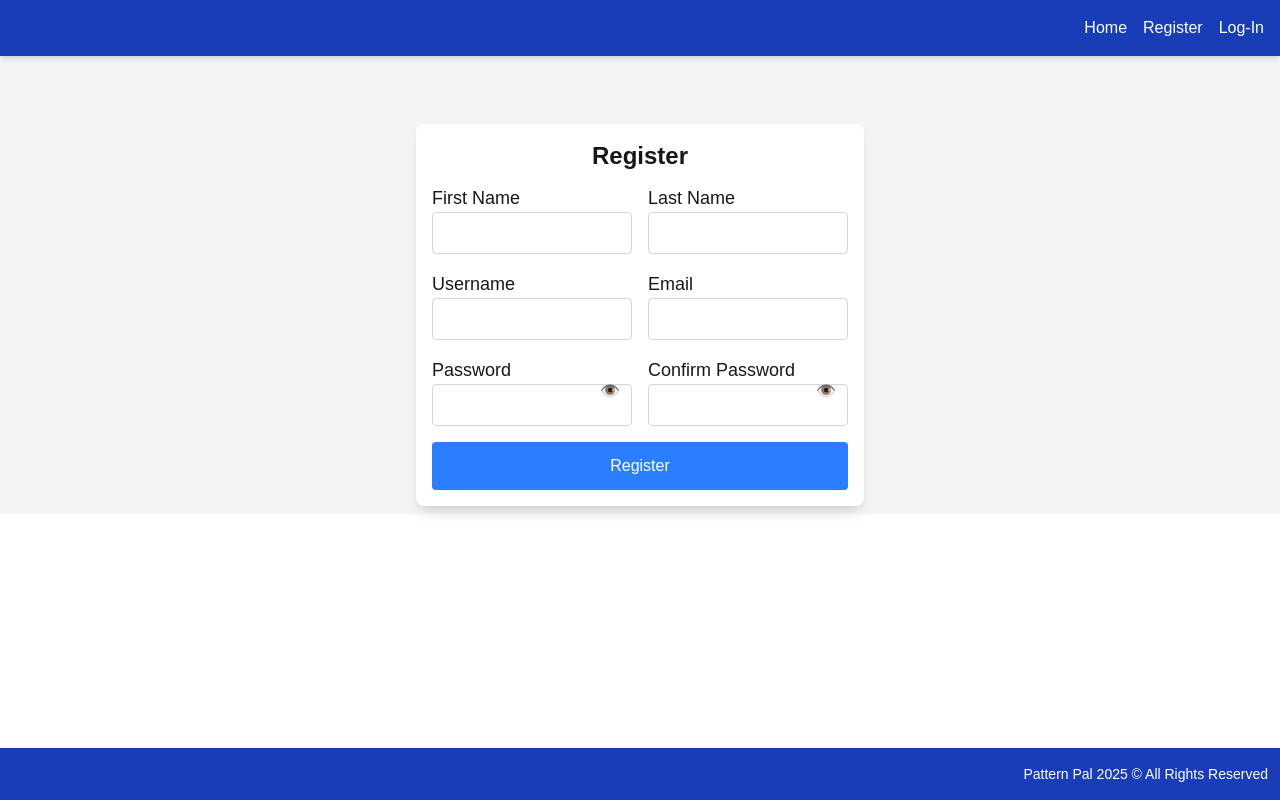
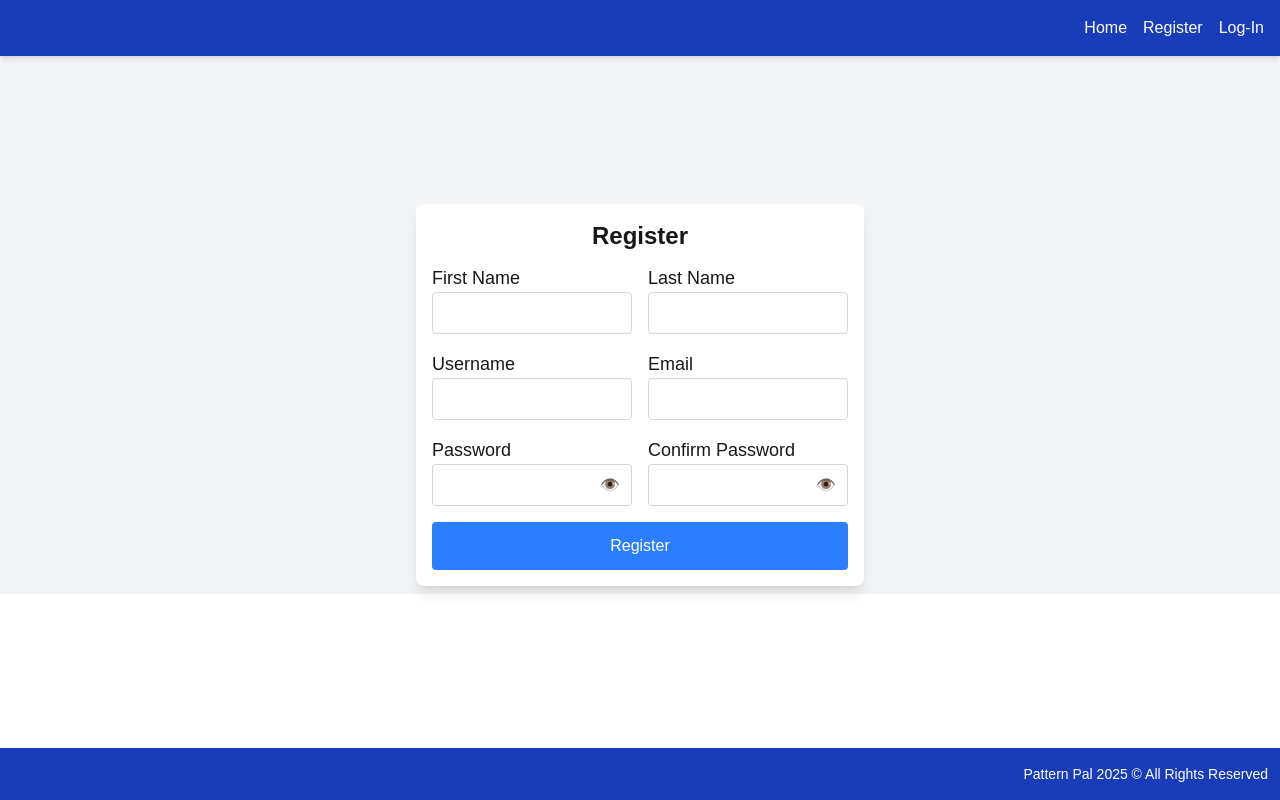
Before and after one commit to IwissManalo/PatternPal_Frontend, a Next.js app in the folder pattern_pal_frontend/: page /register in a window 1280 px wide. Built offline with nearby package versions, Linux system fonts and the light colour scheme.

Commit message:
Update page.tsx

```diff
--- a/pattern_pal_frontend/app/register/page.tsx
+++ b/pattern_pal_frontend/app/register/page.tsx
@@ -32,7 +32,7 @@ export default function Register() {
 
     return (
         <div className="flex items-center justify-center bg-gray-100 p-2">
-            <div className="mt-15 p-4 bg-white shadow-lg rounded-lg w-full max-w-md max-h-screen overflow-auto">
+            <div className="mt-35 p-4 bg-white shadow-lg rounded-lg w-full max-w-md max-h-screen overflow-auto">
                 <h1 className="text-2xl font-bold text-center mb-3">Register</h1>
                 <form onSubmit={handleSubmit} className="grid grid-cols-1 md:grid-cols-2 gap-4">
                     <div>
@@ -96,7 +96,7 @@ export default function Register() {
                         />
                         <span
                             onClick={togglePasswordVisibility}
-                            className="absolute inset-y-0 right-0 pr-3 flex items-center cursor-pointer"
+                            className="mt-7 absolute inset-y-0 right-0 pr-3 flex items-center cursor-pointer"
                         >
                             {showPassword ? "🙈" : "👁️"}
                         </span>
@@ -114,13 +114,13 @@ export default function Register() {
                         />
                         <span
                             onClick={togglePasswordVisibility}
-                            className="absolute inset-y-0 right-0 pr-3 flex items-center cursor-pointer"
+                            className="mt-7 absolute inset-y-0 right-0 pr-3 flex items-center cursor-pointer"
                         >
                             {showPassword ? "🙈" : "👁️"}
                         </span>
                     </div>
                     <div className="col-span-1 md:col-span-2 flex justify-center">
-                        <button type="submit" className="w-full px-6 py-3 bg-blue-500 text-white rounded">Register</button>
+                    <button type="submit" className="w-full px-6 py-3 bg-blue-500 text-white rounded transition duration-300 ease-in-out transform hover:bg-blue-600">Register</button>
                     </div>
                 </form>
             </div>
```
